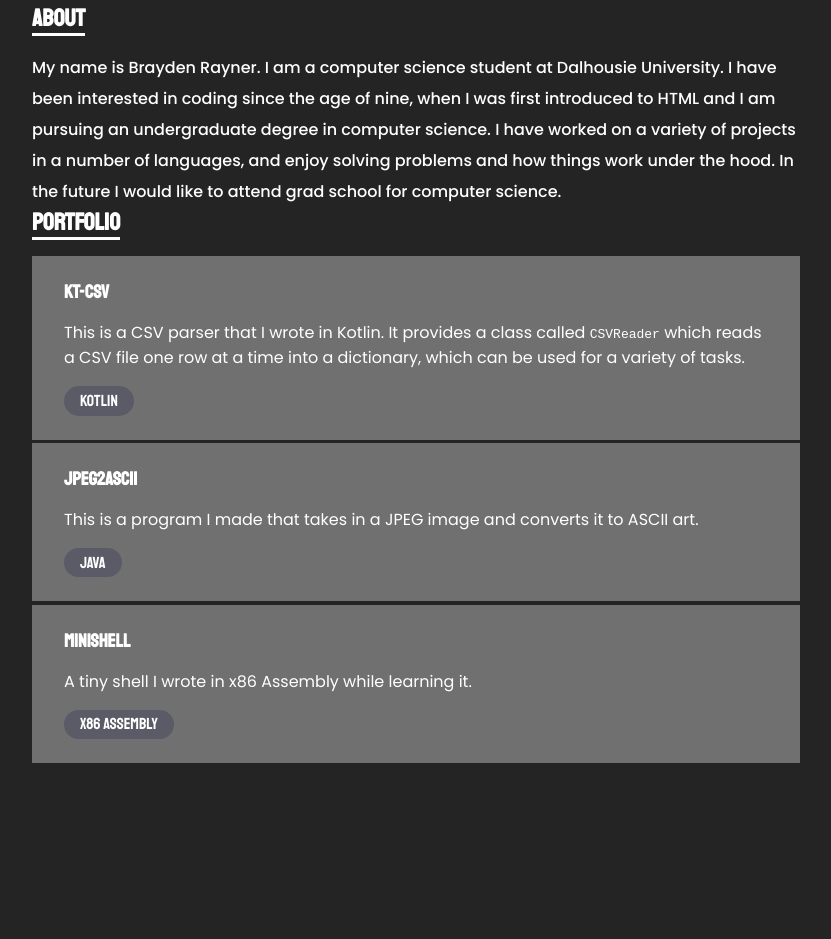
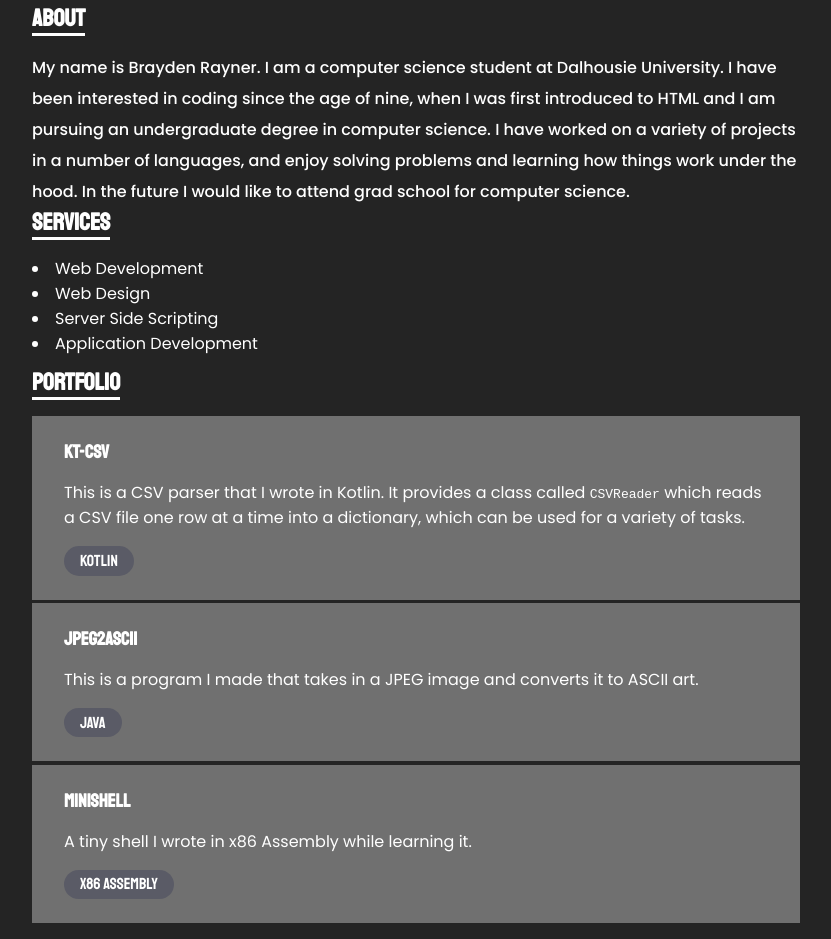
Before and after one commit to brayner05/brayner05.github.io, a plain HTML site: page index.html in a window 1280 px wide. Shown: the part 733-1672 px from the top of the page, without its empty margins (224-1055 px from the left). Before the commit the page ends 1512 px from the top, so only its background shows below. Drawn offline with nearby package versions, Linux system fonts and the light colour scheme.

Commit message:
Added services section and fixed portfolio section links

```diff
--- a/css/main.css
+++ b/css/main.css
@@ -138,6 +138,24 @@ section.in-view {
     border-radius: 50px;
 }
 
+.project-card a {
+    color: #fff;
+    text-decoration: none;
+}
+
+.project-card .material-symbols-outlined {
+    vertical-align: bottom;
+    display: none;
+}
+
+.project-card:hover .material-symbols-outlined {
+    display: inline;
+}
+
+section ul {
+    list-style-position: inside;
+}
+
 /* Mobile */
 @media screen and (max-width: 768px) {
     body {
@@ -172,4 +190,8 @@ section.in-view {
     section:not(#portfolio-section) {
         padding: 0 2rem;
     }
+
+    #portfolio-section h2.heading-underline {
+        margin-left: 2rem;
+    }
 }
--- a/index.html
+++ b/index.html
@@ -14,13 +14,14 @@
             rel="stylesheet"
             href="https://fonts.googleapis.com/css2?family=Material+Symbols+Outlined:opsz,wght,FILL,GRAD@24,400,0,0"
         />
+        <link
+            rel="stylesheet"
+            href="https://fonts.googleapis.com/css2?family=Material+Symbols+Outlined:opsz,wght,FILL,GRAD@20..48,100..700,0..1,-50..200"
+        />
         <link rel="stylesheet" href="css/main.css" />
     </head>
     <body>
         <nav>
-            <!--
-                Todo: On mobile collapse nav into drop down menu
-            -->
             <ul>
                 <li><a href="index.html" id="home-link">Home</a></li>
                 <li><a href="index.html" id="about-link">About</a></li>
@@ -32,13 +33,11 @@
                 <div class="line"></div>
                 <h1>Brayden Rayner</h1>
                 <h2>Computer Science Student @ Dalhousie University</h2>
+                <h2>Freelance Developer</h2>
                 <div class="line"></div>
             </div>
         </header>
         <section id="about-section">
-            <!--
-                Todo: Use JavaScript to make text animate in and out as the user scrolls
-            -->
             <h2 class="heading-underline">About</h2>
             <p>
                 My name is Brayden Rayner. I am a computer science student at
@@ -46,19 +45,34 @@
                 age of nine, when I was first introduced to HTML and I am
                 pursuing an undergraduate degree in computer science. I have
                 worked on a variety of projects in a number of languages, and
-                enjoy solving problems and how things work under the hood. In
-                the future I would like to attend grad school for computer
-                science.
+                enjoy solving problems and learning how things work under the
+                hood. In the future I would like to attend grad school for
+                computer science.
+            </p>
+        </section>
+        <section id="services">
+            <h2 class="heading-underline">Services</h2>
+            <p>
+                <ul>
+                    <li>Web Development</li>
+                    <li>Web Design</li>
+                    <li>Server Side Scripting</li>
+                    <li>Application Development</li>
+                </ul>
             </p>
         </section>
         <section id="portfolio-section">
             <h2 class="heading-underline">Portfolio</h2>
             <div class="projects">
-                <a
-                    class="project-card"
-                    href="https://github.com/brayner05/kt-csv"
-                >
-                    <h3>kt-csv</h3>
+                <span class="project-card">
+                    <h3>
+                        <a href="https://github.com/brayner05/kt-csv">
+                            kt-csv
+                            <span class="material-symbols-outlined">
+                                link
+                            </span>
+                        </a>
+                    </h3>
                     <p>
                         This is a CSV parser that I wrote in Kotlin. It provides
                         a class called <code>CSVReader</code> which reads a CSV
@@ -66,28 +80,36 @@
                         used for a variety of tasks.
                     </p>
                     <span class="language-tag">Kotlin</span>
-                </a>
-                <a
-                    class="project-card"
-                    href="https://github.com/brayner05/jpeg2ascii"
-                >
-                    <h3>jpeg2ascii</h3>
+                </span>
+                <span class="project-card">
+                    <h3>
+                        <a href="https://github.com/brayner05/jpeg2ascii"
+                            >jpeg2ascii
+                            <span class="material-symbols-outlined">
+                                link
+                            </span>
+                        </a>
+                    </h3>
                     <p>
                         This is a program I made that takes in a JPEG image and
                         converts it to ASCII art.
                     </p>
                     <span class="language-tag">Java</span>
-                </a>
-                <a
-                    class="project-card"
-                    href="https://github.com/brayner05/minishell"
-                >
-                    <h3>Minishell</h3>
+                </span>
+                <span class="project-card">
+                    <h3>
+                        <a href="https://github.com/brayner05/minishell"
+                            >Minishell
+                            <span class="material-symbols-outlined">
+                                link
+                            </span>
+                        </a>
+                    </h3>
                     <p>
                         A tiny shell I wrote in x86 Assembly while learning it.
                     </p>
                     <span class="language-tag">x86 Assembly</span>
-                </a>
+                </span>
             </div>
         </section>
         <script src="js/main.js"></script>
--- a/js/main.js
+++ b/js/main.js
@@ -1,12 +1,16 @@
+const homeLink = document.getElementById("home-link")
+const aboutLink = document.getElementById("about-link")
+const portfolioLink = document.getElementById("portfolio-link")
+
 /**
  * Checks whether or not an HTML element is currently visible
  * @param {HTMLElement} element
  * @returns whether or not element is visible
  */
 const isInView = element => {
-    const bounding = element.getBoundingClientRect();
-    return bounding.top >= 0 && bounding.top <= window.innerHeight;
-};
+    const bounding = element.getBoundingClientRect()
+    return bounding.top >= 0 && bounding.top <= window.innerHeight
+}
 
 /**
  * Fades a element in or out based on where the element is on the screen.
@@ -14,11 +18,11 @@ const isInView = element => {
  */
 const fadeElement = element => {
     if (isInView(element)) {
-        element.classList.add("in-view");
+        element.classList.add("in-view")
     } else {
-        element.classList.remove("in-view");
+        element.classList.remove("in-view")
     }
-};
+}
 
 /**
  * Handle a scroll event
@@ -26,8 +30,8 @@ const fadeElement = element => {
  */
 const handleScroll = event => {
     for (const section of document.querySelectorAll("section")) {
-        fadeElement(section);
+        fadeElement(section)
     }
-};
+}
 
-document.addEventListener("scroll", handleScroll);
+document.addEventListener("scroll", handleScroll)
```
Also changed, not shown: 1 other file.
